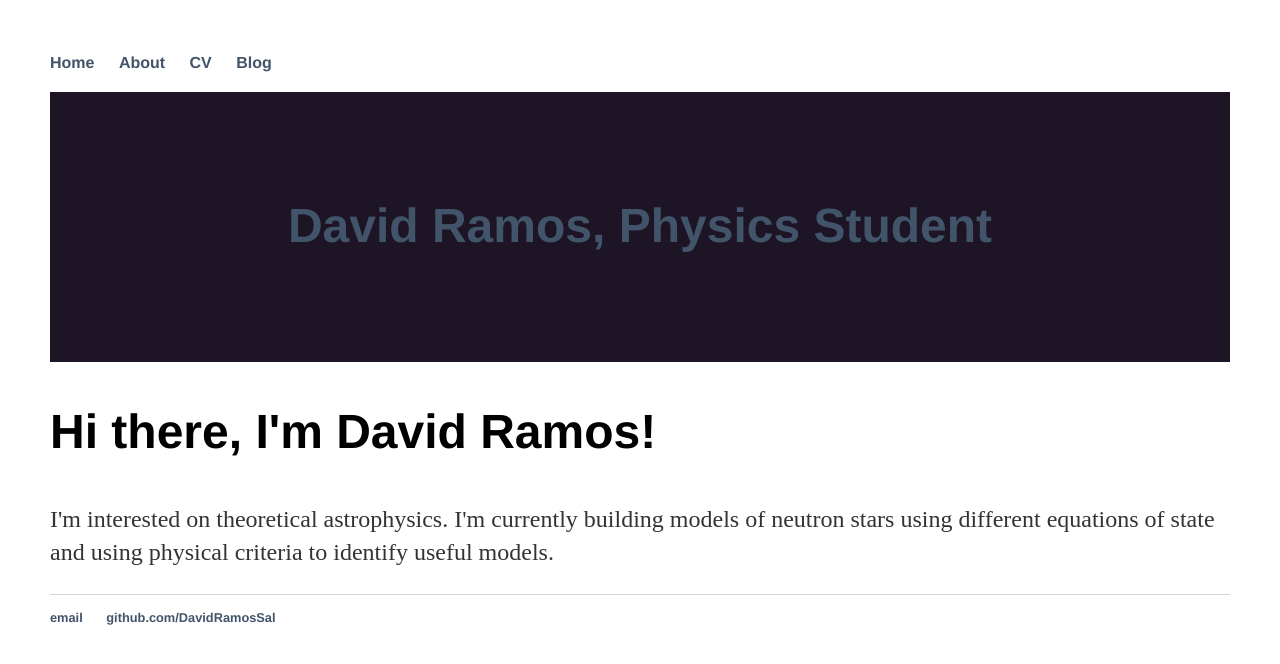
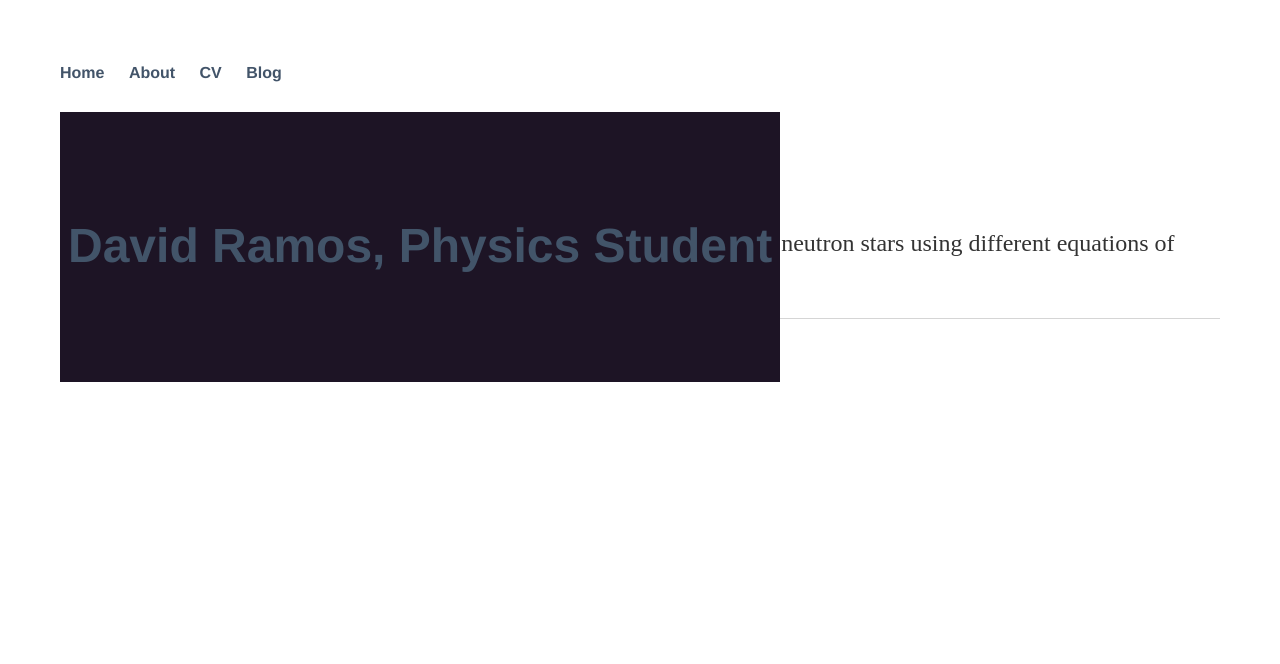
Before and after one commit to DavidRamosSal/DavidRamosSal.github.io, a Jekyll site: the page built from index.html, in a window 1280 px wide. Shown: the top 664 px of the page. Built offline with Jekyll 4.4.1, drawn with Linux system fonts in a browser that asks for light colours.

Commit message:
Update main.css

```diff
--- a/css/main.css
+++ b/css/main.css
@@ -1,5 +1,5 @@
 body {
-    margin: 50px;	<!-- 60px auto -->
+    margin: 60px;	<!-- 60px auto -->
     width: 70%;
     line-height: 1.6;
 }
@@ -22,6 +22,7 @@ a:hover {
 }
 header {
 	background: #1D1425;
+	position: absolute;
 	padding: 0px 8px;
 	text-align: center;
 	margin: 10px 0 0;
```
